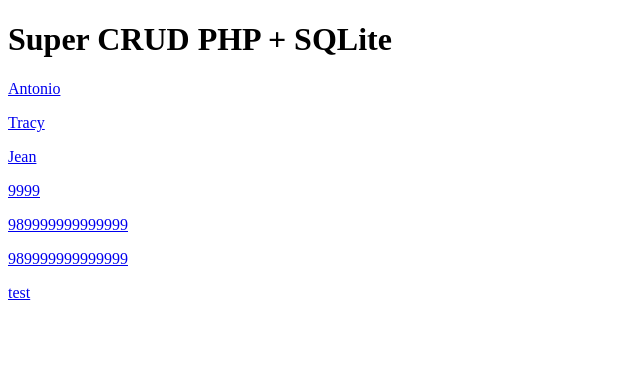
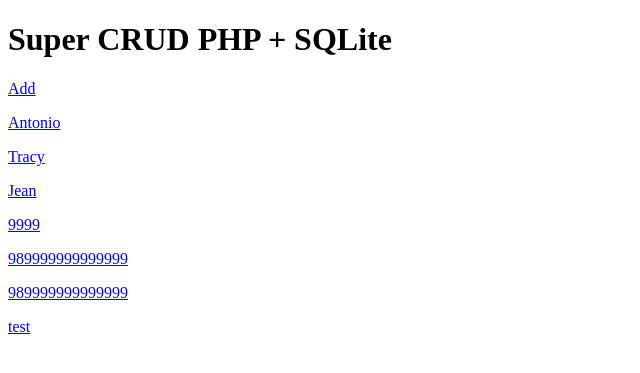
Before and after one commit to monmima/php-sqlite-crud, a PHP site: page / in a window 1280 px wide. Shown: the top 373 px of the page, without its empty margins (0-640 px from the left). Run offline with PHP 8.4, Linux system fonts and the light colour scheme; data comes from the database, SQL or seed files in the repository; both versions use the stored data as it was after the commit.

Commit message:
add insert feature to the app

```diff
--- a/index.php
+++ b/index.php
@@ -8,6 +8,10 @@
 </head>
 <body>
     <h1>Super CRUD PHP + SQLite</h1>
+
+    <div>
+        <a href="/add.php">Add</a>
+    </div>
 
     <?php
         // 15.30
```
Also changed, not shown: add.php (renamed from index-old.php), database.db.
